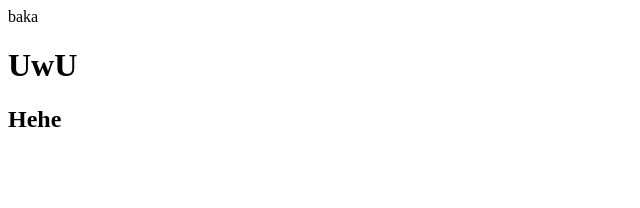
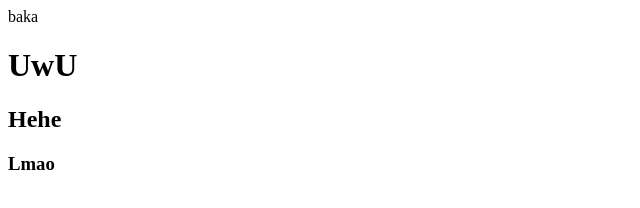
Before and after one commit to weebao/VideoWeb, a plain HTML site: page index.html in a window 1280 px wide. Shown: the full height of the page, 0-640 px from the left. Drawn offline with Linux system fonts and the light colour scheme.

Commit message:
lmao update

```diff
--- a/index.html
+++ b/index.html
@@ -6,5 +6,6 @@
     <body>
         <h1>UwU</h1>
         <h2>Hehe</h2>
+        <h3>Lmao</h3>
     </body>
 </html>
```
